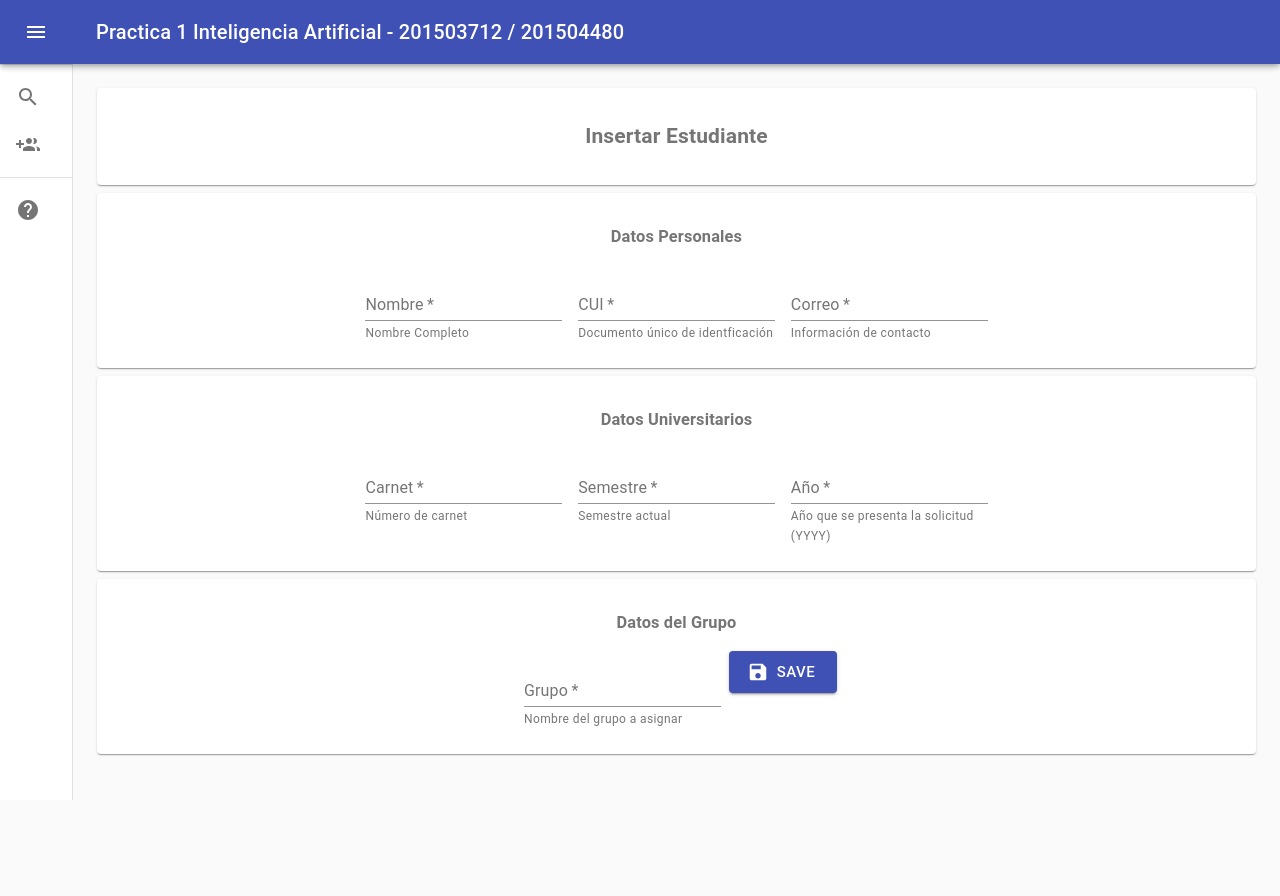
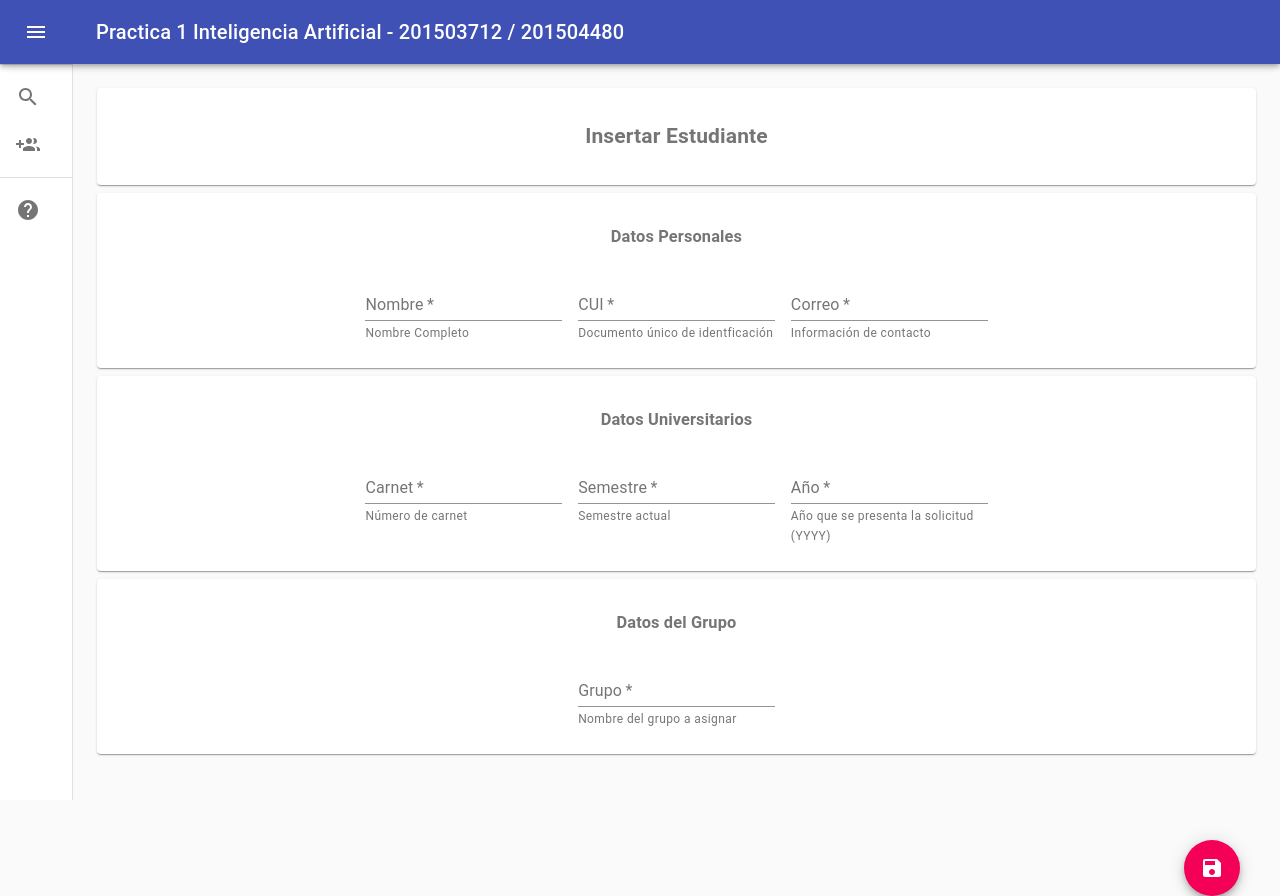
Before and after one commit to usackoka/IA-PRACTICA1-FRONTEND, a React (Create React App) app: page /#/ in a window 1280 px wide. Both pictures are taken after a click on the button "Registrar Privado". Before the commit the page ends 800 px from the top, so only its background shows below. Built offline with nearby package versions, Linux system fonts and the light colour scheme.

Commit message:
save button

```diff
--- a/src/modules/module.privados/components/Crud/crud.component.js
+++ b/src/modules/module.privados/components/Crud/crud.component.js
@@ -4,7 +4,8 @@ import Paper from '@material-ui/core/Paper';
 import TextField from '@material-ui/core/TextField';
 import Grid from '@material-ui/core/Grid';
 import SaveIcon from '@material-ui/icons/Save';
-import Button from '@material-ui/core/Button';
+import Tooltip from '@material-ui/core/Tooltip';
+import Fab from '@material-ui/core/Fab';
 
 const CRUDPrivados = props => {
   const classes = useStyles();
@@ -42,16 +43,15 @@ const CRUDPrivados = props => {
             <h3>Datos del Grupo</h3>
             <form className={classes.rootTxt} noValidate autoComplete="off">
               <TextField required id="standard-required" label="Grupo" helperText="Nombre del grupo a asignar" />
-              <Button
-                variant="contained"
-                color="primary"
-                size="large"
-                startIcon={<SaveIcon />}
-              >Save</Button>
             </form>
           </Paper>
         </Grid>
       </Grid>
+      <Tooltip title="Guardar" placement="right-end">
+        <Fab color="secondary" className={classes.absolute}>
+          <SaveIcon />
+        </Fab>
+      </Tooltip>
     </div>
   );
 }
--- a/src/modules/module.privados/components/Crud/material.styles.js
+++ b/src/modules/module.privados/components/Crud/material.styles.js
@@ -15,4 +15,12 @@ export const useStyles = makeStyles((theme) => ({
       width: '25ch',
     },
   },
+  fab: {
+    margin: theme.spacing(2),
+  },
+  absolute: {
+    position: 'absolute',
+    bottom: theme.spacing(-12),
+    right: theme.spacing(5),
+  },
 }));
```
Lines whose indentation alone changed are shown as unchanged.
